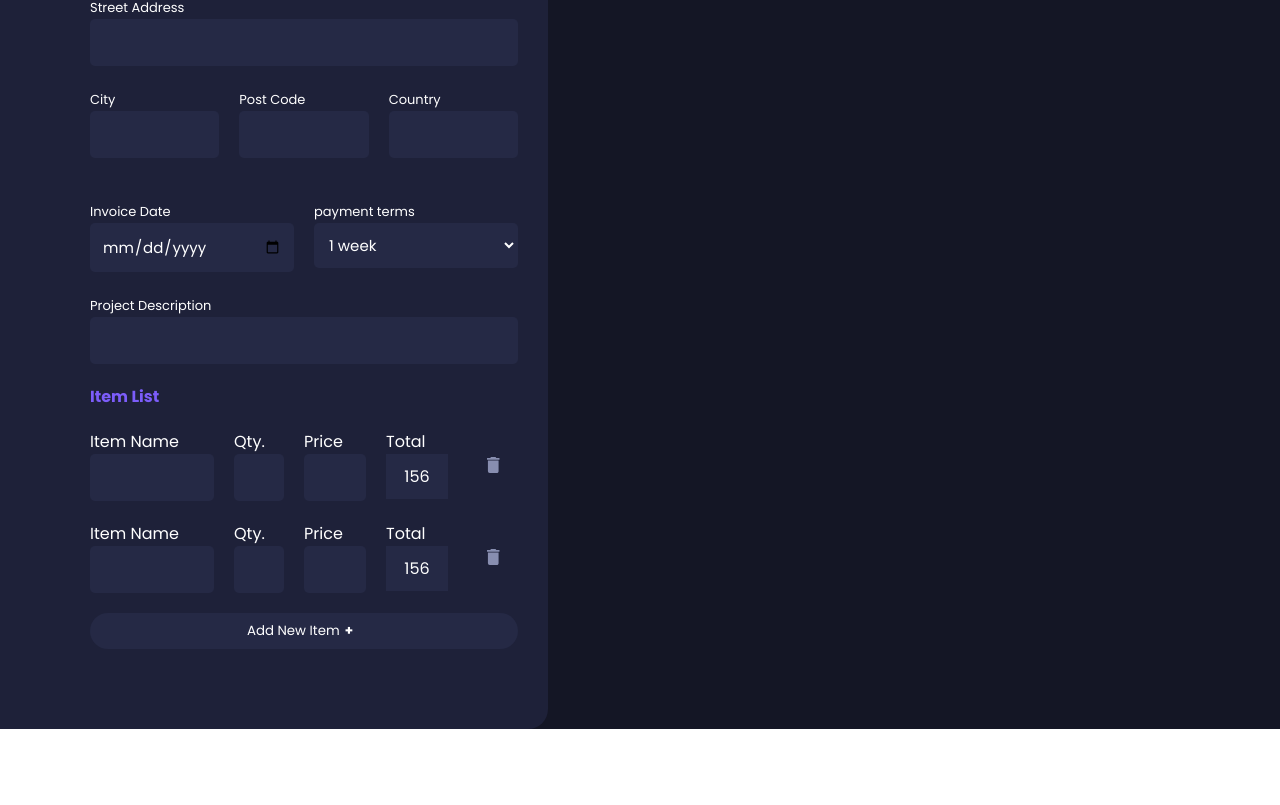
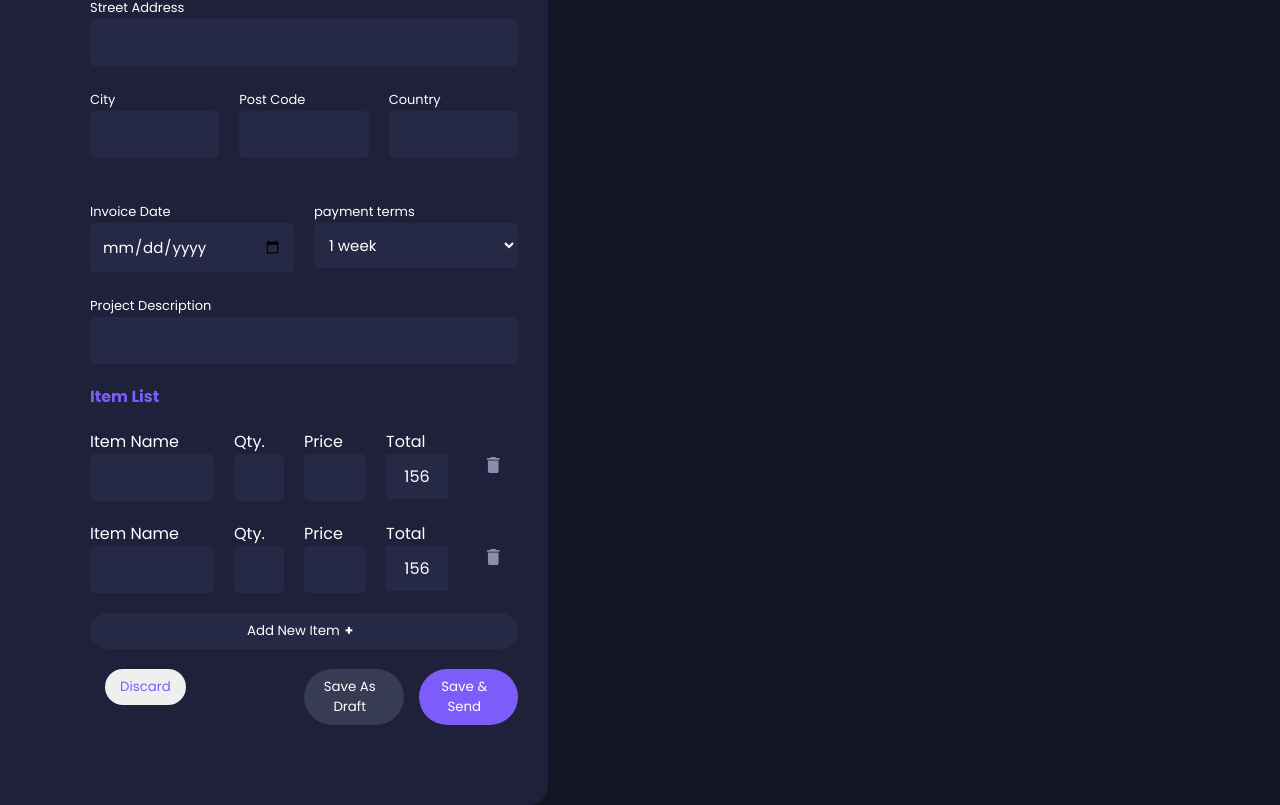
Before and after one commit to thebigbenn009/Invoice-App, a React (Vite) app: page /newInvoice in a window 1280 px wide. Shown: the part 544-1349 px from the top of the page. Before the commit the page ends 1273 px from the top, so only its background shows below. Built offline with nearby package versions, Linux system fonts and the light colour scheme.

Commit message:
added buttons

```diff
--- a/src/components/InvoiceForm.jsx
+++ b/src/components/InvoiceForm.jsx
@@ -51,6 +51,15 @@ const InvoiceForm = ({ labelInfo, inputType }) => {
             Add New Item <strong>+</strong>
           </button>
         </div>
+        <div className="btn-container">
+          <div className="btn-discard">
+            <button className="btn btn-discard">Discard</button>
+          </div>
+          <div className="btn-others">
+            <button className="btn btn-draft">Save as Draft</button>
+            <button className="btn btn-send">Save & send</button>
+          </div>
+        </div>
       </div>
     </form>
   );
--- a/src/components/InvoiceHeader.jsx
+++ b/src/components/InvoiceHeader.jsx
@@ -7,7 +7,7 @@ const InvoiceHeader = () => {
       <div className="invoice-info-1">
         <h2 className="invoice">invoices</h2>
         <p className="total-invoice">
-          <span className="total">there are 7 total</span>
+          <span className="">there are 7 total</span>
           <span className="num">7</span> invoices
         </p>
       </div>
--- a/src/index.css
+++ b/src/index.css
@@ -298,7 +298,28 @@ select {
   background-color: var(--purple-3);
   color: var(--white);
 }
-/* MEDIA QUERIES  */
+.btn-container {
+  display: grid;
+  grid-template-columns: repeat(2, 1fr);
+}
+.btn-others {
+  display: grid;
+  grid-template-columns: repeat(2, 1fr);
+  gap: 1.5rem;
+}
+.btn-discard {
+  color: var(--primary-purple);
+  padding-inline: 1.5rem;
+}
+.btn-draft {
+  background-color: #373b53;
+  color: var(--white);
+}
+.btn-send {
+  background-color: var(--primary-purple);
+  color: var(--white);
+}
+/* //////////////MEDIA QUERIES //////////////////////////////////////// */
 @media (max-width: 1024px) {
   html {
     font-size: 50%;
```
